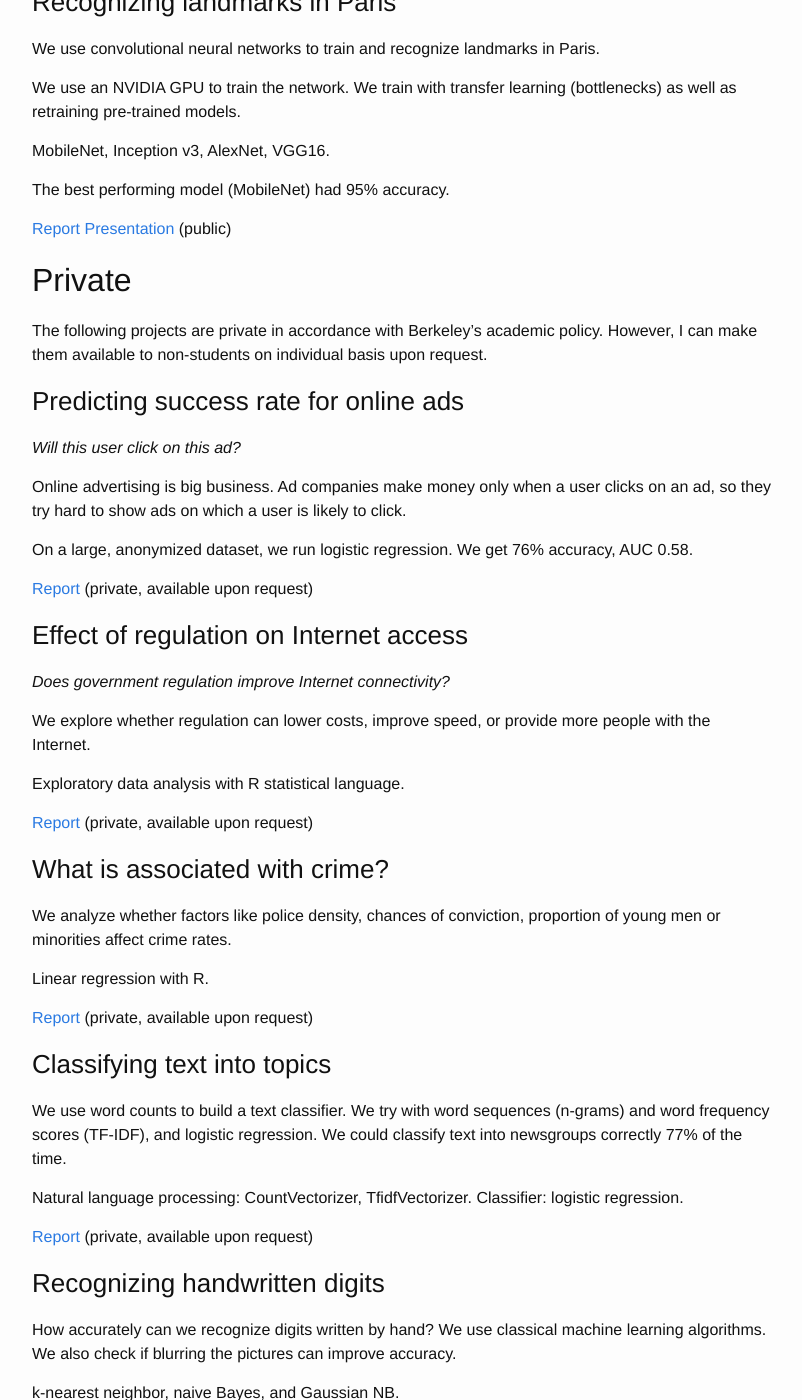
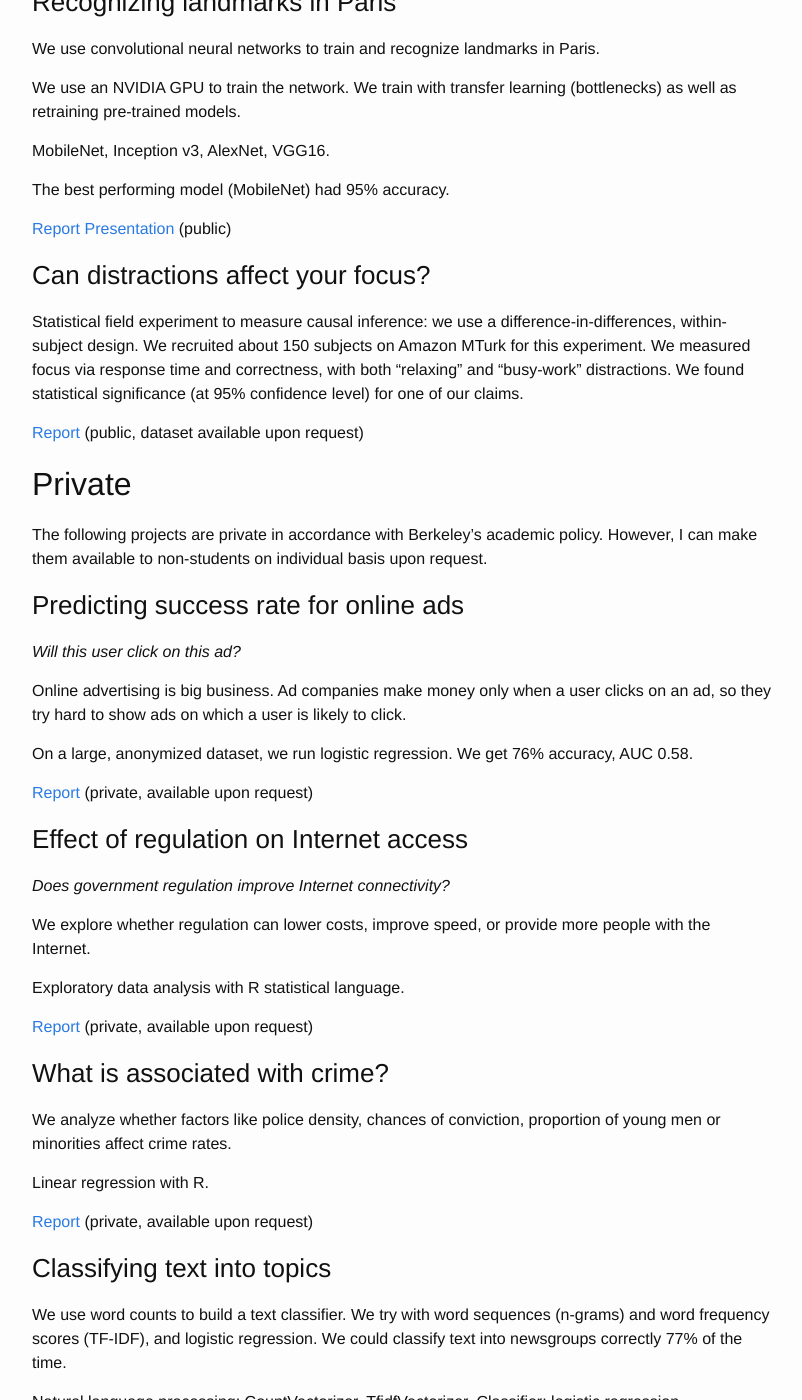
Before and after one commit to deepix/deepix.github.io, a Jekyll site: the page built from datasci.md, in a window 1280 px wide and 1400 px high, scrolled down 736 px. Shown: the whole window, without its empty margins (238-1040 px from the left). Built offline with Jekyll 4.4.1, drawn with Linux system fonts in a browser that asks for light colours; some of the changed text lies outside the part shown.

Commit message:
add w241 report

```diff
--- a/datasci.md
+++ b/datasci.md
@@ -45,6 +45,19 @@ MobileNet, Inception v3, AlexNet, VGG16.
 The best performing model (MobileNet) had 95% accuracy.
 
 [Report](https://github.com/deepix/w251finalproject/blob/master/w251_final_project_paper.pdf) [Presentation](https://github.com/deepix/w251finalproject/blob/master/W251_Final_Presentation_Deepak_Mike_Roland.pdf) (public)
+
+### Can distractions affect your focus?
+
+Statistical field experiment to measure causal inference: we use a
+difference-in-differences, within-subject design.  We recruited about
+150 subjects on Amazon MTurk for this experiment.  We measured focus
+via response time and correctness, with both "relaxing" and
+"busy-work" distractions.  We found statistical significance (at 95%
+confidence level) for one of our claims.
+
+[Report](https://docs.google.com/document/d/10j1c6jT9Xl_NE6KocqmeKRCGW8Nqkc7gSyFAX2GqLFg/edit?usp=sharing)
+(public, dataset available upon request)
+
 
 ## Private
 
```
Also changed, not shown: other parts of datasci.md (+0 -3 lines).
